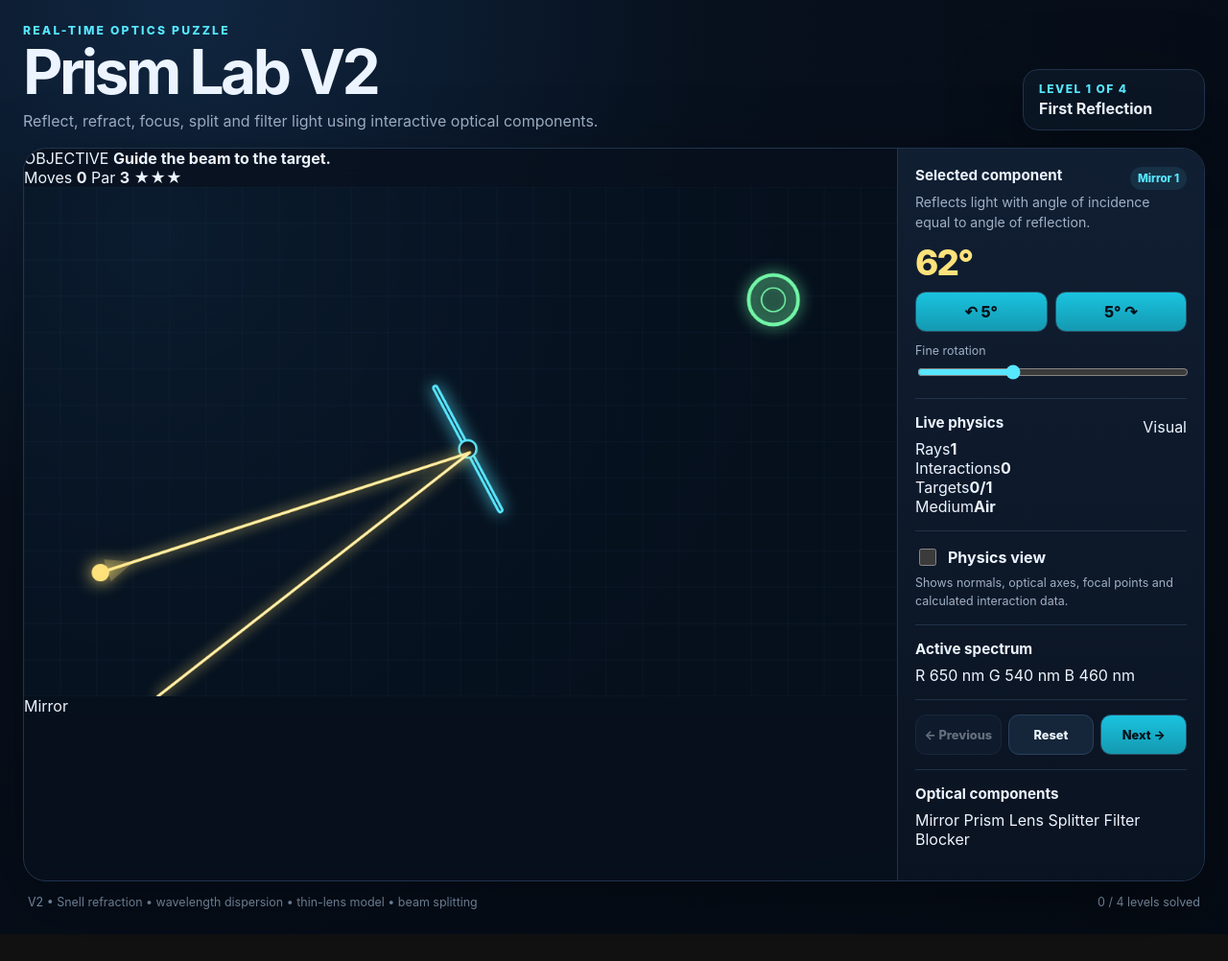
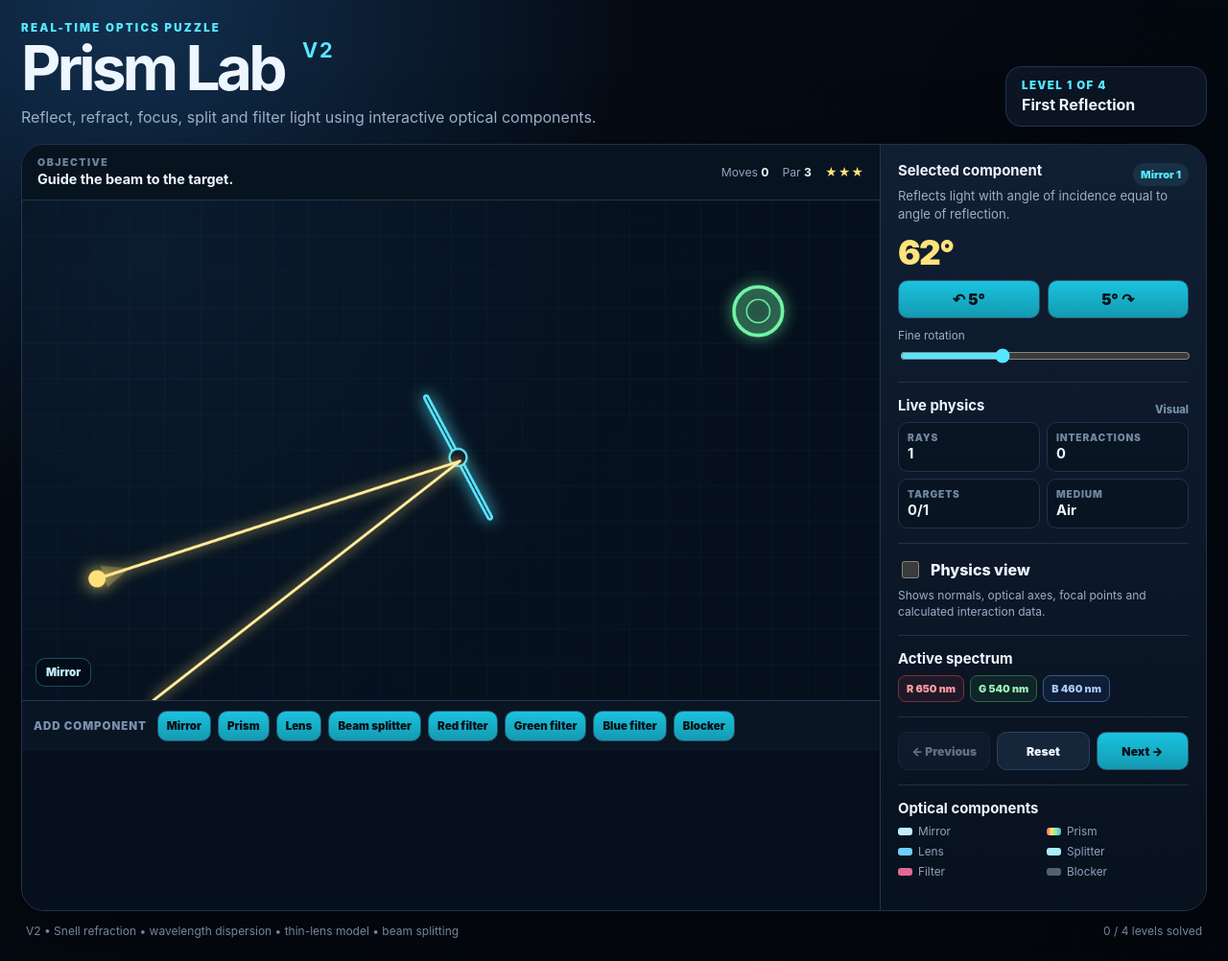
Before and after one commit to Sunny-Gumber/optical-screen-camera-link, a website: page prism-lab/index.html in a window 1280 px wide. Shown: the whole page at 96% size. Before the commit the page ends 974 px from the top, so only its background shows below. Drawn offline with Linux system fonts and the light colour scheme.

Commit message:
Add realistic V2 optics game styling

```diff
--- a/prism-lab/style.css
+++ b/prism-lab/style.css
@@ -1,86 +1,115 @@
 :root {
   color-scheme: dark;
-  --bg: #07101d;
-  --panel: #0d1828;
-  --panel-2: #111f33;
-  --line: #21334d;
-  --text: #ecf4ff;
-  --muted: #9fb0c6;
-  --cyan: #57e7ff;
-  --cyan-2: #1abbd8;
-  --green: #72f5a6;
-  --yellow: #ffe27a;
-  --danger: #ff8d8d;
-  --shadow: 0 24px 80px rgba(0, 0, 0, .34);
+  --bg: #050b14;
+  --panel: #0c1726;
+  --line: #21344f;
+  --text: #eef6ff;
+  --muted: #9bafc8;
+  --cyan: #56e7ff;
+  --green: #73f5a7;
+  --yellow: #ffe27b;
+  --shadow: 0 28px 90px rgba(0,0,0,.38);
 }
 
 * { box-sizing: border-box; }
-html, body { margin: 0; min-height: 100%; background: radial-gradient(circle at 15% 0%, #102640 0, var(--bg) 38%, #050b14 100%); color: var(--text); font-family: Inter, ui-sans-serif, system-ui, -apple-system, BlinkMacSystemFont, "Segoe UI", sans-serif; }
+html, body {
+  margin: 0;
+  min-height: 100%;
+  background: radial-gradient(circle at 10% 0%, #123050 0, var(--bg) 35%, #03070d 100%);
+  color: var(--text);
+  font-family: Inter, ui-sans-serif, system-ui, -apple-system, BlinkMacSystemFont, "Segoe UI", sans-serif;
+}
 body { min-height: 100vh; }
 button, input { font: inherit; }
 button { cursor: pointer; }
 
-.app-shell { width: min(1500px, 100%); margin: 0 auto; padding: 24px; }
+.app-shell { width: min(1580px, 100%); margin: 0 auto; padding: 22px; }
 .topbar { display: flex; align-items: end; justify-content: space-between; gap: 24px; margin-bottom: 18px; }
-.eyebrow { margin: 0 0 6px; color: var(--cyan); font-size: .76rem; font-weight: 800; letter-spacing: .18em; }
-h1 { margin: 0; font-size: clamp(2rem, 5vw, 4.2rem); line-height: .95; letter-spacing: -.055em; }
-.subtitle { margin: 10px 0 0; color: var(--muted); max-width: 720px; }
-.level-chip { min-width: 190px; padding: 12px 16px; border: 1px solid var(--line); border-radius: 16px; background: rgba(13, 24, 40, .82); box-shadow: var(--shadow); }
-.level-chip span { display: block; color: var(--cyan); font-size: .75rem; font-weight: 800; text-transform: uppercase; letter-spacing: .12em; }
+.eyebrow { margin: 0 0 6px; color: var(--cyan); font-size: .72rem; font-weight: 900; letter-spacing: .19em; }
+h1 { margin: 0; font-size: clamp(2.2rem, 5vw, 4.5rem); line-height: .92; letter-spacing: -.06em; }
+h1 span { font-size: .34em; color: var(--cyan); letter-spacing: .08em; vertical-align: top; margin-left: 8px; }
+.subtitle { margin: 11px 0 0; color: var(--muted); max-width: 760px; }
+.level-chip { min-width: 210px; padding: 12px 16px; border: 1px solid var(--line); border-radius: 16px; background: rgba(13,24,40,.82); box-shadow: var(--shadow); }
+.level-chip span { display: block; color: var(--cyan); font-size: .72rem; font-weight: 900; letter-spacing: .12em; text-transform: uppercase; }
 .level-chip strong { display: block; margin-top: 3px; }
 
-.game-card { display: grid; grid-template-columns: minmax(0, 1fr) 320px; border: 1px solid var(--line); border-radius: 24px; overflow: hidden; background: rgba(8, 17, 30, .82); box-shadow: var(--shadow); backdrop-filter: blur(16px); }
-.canvas-wrap { position: relative; min-width: 0; background: #06101d; overflow: hidden; touch-action: none; }
-canvas { display: block; width: 100%; height: auto; aspect-ratio: 12 / 7; }
-.toast { position: absolute; left: 50%; top: 22px; transform: translate(-50%, -12px); opacity: 0; pointer-events: none; padding: 11px 16px; border-radius: 999px; background: rgba(114, 245, 166, .14); border: 1px solid rgba(114, 245, 166, .45); color: #d9ffe7; font-weight: 800; transition: opacity .2s ease, transform .2s ease; }
-.toast.show { opacity: 1; transform: translate(-50%, 0); }
+.game-card { display: grid; grid-template-columns: minmax(0,1fr) 340px; border: 1px solid var(--line); border-radius: 24px; overflow: hidden; background: rgba(8,17,30,.86); box-shadow: var(--shadow); }
+.stage-column { min-width: 0; background: #06101d; }
+.objective-bar { display: flex; align-items: center; justify-content: space-between; gap: 18px; padding: 12px 16px; border-bottom: 1px solid var(--line); background: rgba(9,19,33,.96); }
+.objective-kicker { display: block; color: #6e829b; font-size: .66rem; font-weight: 900; letter-spacing: .14em; }
+.objective-bar strong { font-size: .9rem; }
+.score-pack { display: flex; gap: 14px; align-items: center; color: #8fa4be; font-size: .76rem; white-space: nowrap; }
+.score-pack b { color: var(--text); }
+.stars { color: var(--yellow); letter-spacing: .08em; }
+.canvas-wrap { position: relative; min-width: 0; overflow: hidden; touch-action: none; background: #06101d; }
+.canvas-wrap canvas { display: block; width: 100%; height: auto; aspect-ratio: 12 / 7; }
+.toast { position: absolute; left: 50%; top: 22px; transform: translate(-50%,-12px); opacity: 0; pointer-events: none; padding: 11px 17px; border-radius: 999px; background: rgba(114,245,166,.14); border: 1px solid rgba(114,245,166,.45); color: #dcffe9; font-weight: 900; transition: .2s; }
+.toast.show { opacity: 1; transform: translate(-50%,0); }
+.component-badge { position: absolute; left: 14px; bottom: 14px; padding: 7px 10px; border: 1px solid rgba(87,231,255,.3); border-radius: 10px; background: rgba(4,12,22,.74); color: #bfefff; font-size: .72rem; font-weight: 900; pointer-events: none; }
 
-.panel { padding: 18px; border-left: 1px solid var(--line); background: linear-gradient(180deg, rgba(17, 31, 51, .98), rgba(10, 19, 33, .98)); }
-.panel-block { padding: 15px 0; border-bottom: 1px solid rgba(48, 70, 99, .56); }
+.sandbox-tray { display: flex; align-items: center; gap: 7px; flex-wrap: wrap; padding: 10px 12px; border-top: 1px solid var(--line); background: #0a1524; }
+.sandbox-tray > span { color: #7890ab; font-size: .72rem; font-weight: 900; text-transform: uppercase; letter-spacing: .08em; margin-right: 4px; }
+.sandbox-tray button { min-height: 32px; padding: 5px 9px; font-size: .72rem; }
+
+.panel { padding: 18px; border-left: 1px solid var(--line); background: linear-gradient(180deg, #111f33, #08111e); }
+.panel-block { padding: 15px 0; border-bottom: 1px solid rgba(48,70,99,.56); }
 .panel-block:first-child { padding-top: 0; }
 .panel-block:last-child { border-bottom: 0; }
-.panel h2 { margin: 0 0 8px; font-size: .95rem; }
-.panel p { margin: 0; color: var(--muted); font-size: .88rem; line-height: 1.5; }
+.panel h2 { margin: 0 0 8px; font-size: .93rem; }
+.panel p { margin: 0; color: var(--muted); font-size: .82rem; line-height: 1.48; }
 .row { display: flex; align-items: center; gap: 8px; }
 .between { justify-content: space-between; }
-.status-pill { padding: 5px 8px; border-radius: 999px; background: rgba(87, 231, 255, .09); color: var(--cyan); font-size: .72rem; font-weight: 800; }
-.angle-readout { margin: 9px 0 8px; color: var(--yellow); font-size: 2.3rem; font-weight: 800; letter-spacing: -.05em; }
+.status-pill { padding: 5px 8px; border-radius: 999px; background: rgba(87,231,255,.09); color: var(--cyan); font-size: .69rem; font-weight: 900; }
+.angle-readout { margin: 8px 0; color: var(--yellow); font-size: 2.2rem; font-weight: 900; letter-spacing: -.05em; }
 .control-grid { display: grid; grid-template-columns: 1fr 1fr; gap: 8px; }
-button { min-height: 42px; border: 1px solid #2a5368; border-radius: 11px; background: linear-gradient(180deg, #1ac3df, #1499b1); color: #041019; font-weight: 800; transition: transform .12s ease, filter .12s ease, border-color .12s ease; }
-button:hover { filter: brightness(1.07); }
-button:active { transform: translateY(1px) scale(.995); }
+button { min-height: 40px; border: 1px solid #2a5368; border-radius: 10px; background: linear-gradient(180deg,#1ac3df,#1499b1); color: #041019; font-weight: 900; transition: transform .12s, filter .12s; }
+button:hover { filter: brightness(1.08); }
+button:active { transform: translateY(1px); }
 button.secondary { background: #15263a; border-color: #2a405d; color: var(--text); }
+button.danger { background: #3b1820; border-color: #6d2e3a; color: #ffc4ca; }
+button.compact { width: 100%; min-height: 34px; margin-top: 10px; font-size: .76rem; }
 button:disabled { opacity: .4; cursor: not-allowed; }
-.range-label { display: block; margin: 12px 0 5px; color: var(--muted); font-size: .78rem; }
+.range-label { display: block; margin: 11px 0 4px; color: var(--muted); font-size: .74rem; }
 input[type="range"] { width: 100%; accent-color: var(--cyan); }
-.toggle-row { display: flex; align-items: center; gap: 9px; font-weight: 700; }
+.toggle-row { display: flex; align-items: center; gap: 9px; font-weight: 800; }
 .toggle-row input { width: 18px; height: 18px; accent-color: var(--cyan); }
-.small { margin-top: 6px !important; font-size: .78rem !important; }
+.small { margin-top: 6px !important; font-size: .75rem !important; }
+.metric-grid { display: grid; grid-template-columns: 1fr 1fr; gap: 7px; }
+.metric-grid > div { padding: 9px; border: 1px solid #20334c; border-radius: 10px; background: rgba(6,15,27,.48); }
+.metric-grid span { display: block; color: #7287a0; font-size: .64rem; text-transform: uppercase; font-weight: 900; letter-spacing: .08em; }
+.metric-grid strong { display: block; margin-top: 2px; font-size: .92rem; }
+.metrics > .row > span { color: #7891ad; font-size: .7rem; font-weight: 800; }
+.spectrum-readout { display: flex; gap: 6px; flex-wrap: wrap; }
+.spec { padding: 6px 8px; border-radius: 8px; font-size: .68rem; font-weight: 900; border: 1px solid; }
+.spec.red { color: #ff9b9f; border-color: #76343b; background: rgba(255,80,90,.08); }
+.spec.green { color: #9df3b5; border-color: #2f6843; background: rgba(70,230,120,.07); }
+.spec.blue { color: #a6c7ff; border-color: #355b92; background: rgba(70,130,255,.08); }
 .actions { display: grid; grid-template-columns: 1fr 1fr 1fr; gap: 7px; }
-.actions button { font-size: .8rem; padding-inline: 7px; }
-.legend { display: grid; gap: 7px; color: var(--muted); font-size: .82rem; }
-.legend h2 { margin-bottom: 2px; color: var(--text); }
-.dot { display: inline-block; width: 11px; height: 11px; margin-right: 7px; border-radius: 50%; vertical-align: -1px; }
-.dot.source { background: var(--yellow); box-shadow: 0 0 12px var(--yellow); }
-.dot.target { background: var(--green); box-shadow: 0 0 12px var(--green); }
-.line { display: inline-block; width: 20px; height: 3px; margin-right: 7px; vertical-align: 3px; border-radius: 2px; }
-.line.mirror { background: var(--cyan); box-shadow: 0 0 8px var(--cyan); }
-footer { display: flex; justify-content: space-between; gap: 18px; padding: 14px 5px 2px; color: #7f94ad; font-size: .78rem; }
+.actions button { font-size: .76rem; padding-inline: 6px; }
+.key-grid { display: grid; grid-template-columns: 1fr 1fr; gap: 7px; color: #8da2bc; font-size: .74rem; }
+.key { display: inline-block; width: 15px; height: 8px; margin-right: 6px; border-radius: 3px; vertical-align: 0; }
+.key.mirror { background: #bfefff; }
+.key.prism { background: linear-gradient(90deg,#ff6670,#ffe26e,#77f0a0,#67a8ff); }
+.key.lens { background: #6fcfff; }
+.key.splitter { background: #a9eefa; }
+.key.filter { background: #e26990; }
+.key.blocker { background: #536175; }
+footer { display: flex; justify-content: space-between; gap: 18px; padding: 13px 5px 2px; color: #72869e; font-size: .75rem; }
 
-@media (max-width: 980px) {
-  .app-shell { padding: 14px; }
+@media (max-width: 1040px) {
+  .app-shell { padding: 13px; }
   .topbar { align-items: start; }
   .game-card { grid-template-columns: 1fr; }
-  .panel { border-left: 0; border-top: 1px solid var(--line); }
-  .panel { display: grid; grid-template-columns: repeat(2, minmax(0, 1fr)); gap: 0 18px; }
-  .panel-block { min-width: 0; }
+  .panel { border-left: 0; border-top: 1px solid var(--line); display: grid; grid-template-columns: repeat(2,minmax(0,1fr)); gap: 0 18px; }
 }
-
-@media (max-width: 620px) {
+@media (max-width: 680px) {
   .topbar { display: block; }
   .level-chip { margin-top: 14px; min-width: 0; }
+  .objective-bar { display: block; }
+  .score-pack { margin-top: 8px; }
   .panel { display: block; }
-  .actions { grid-template-columns: 1fr 1fr 1fr; }
+  .sandbox-tray { overflow-x: auto; flex-wrap: nowrap; }
+  .sandbox-tray button, .sandbox-tray span { flex: 0 0 auto; }
   footer { display: block; line-height: 1.7; }
   footer span { display: block; }
 }
```
